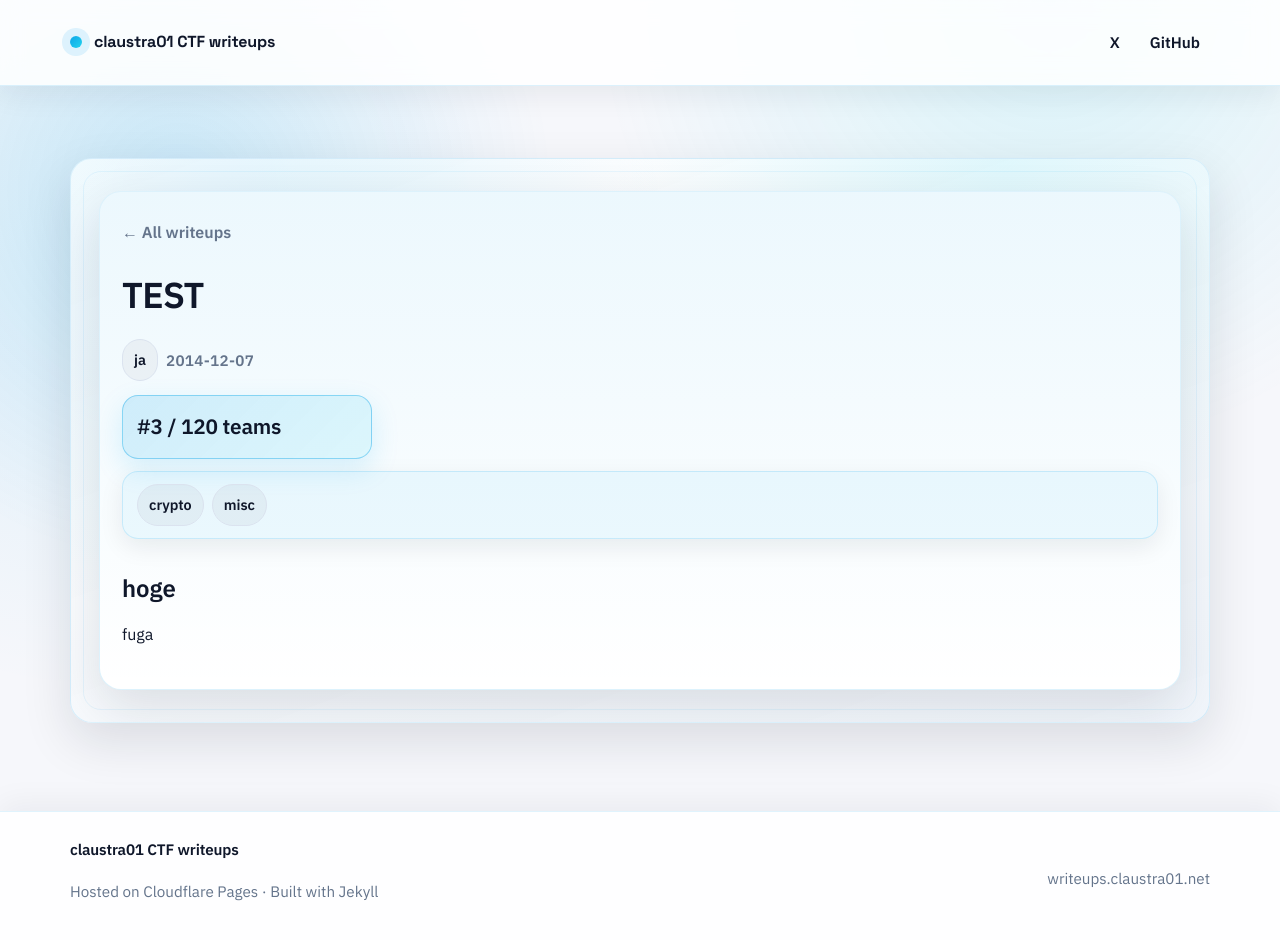
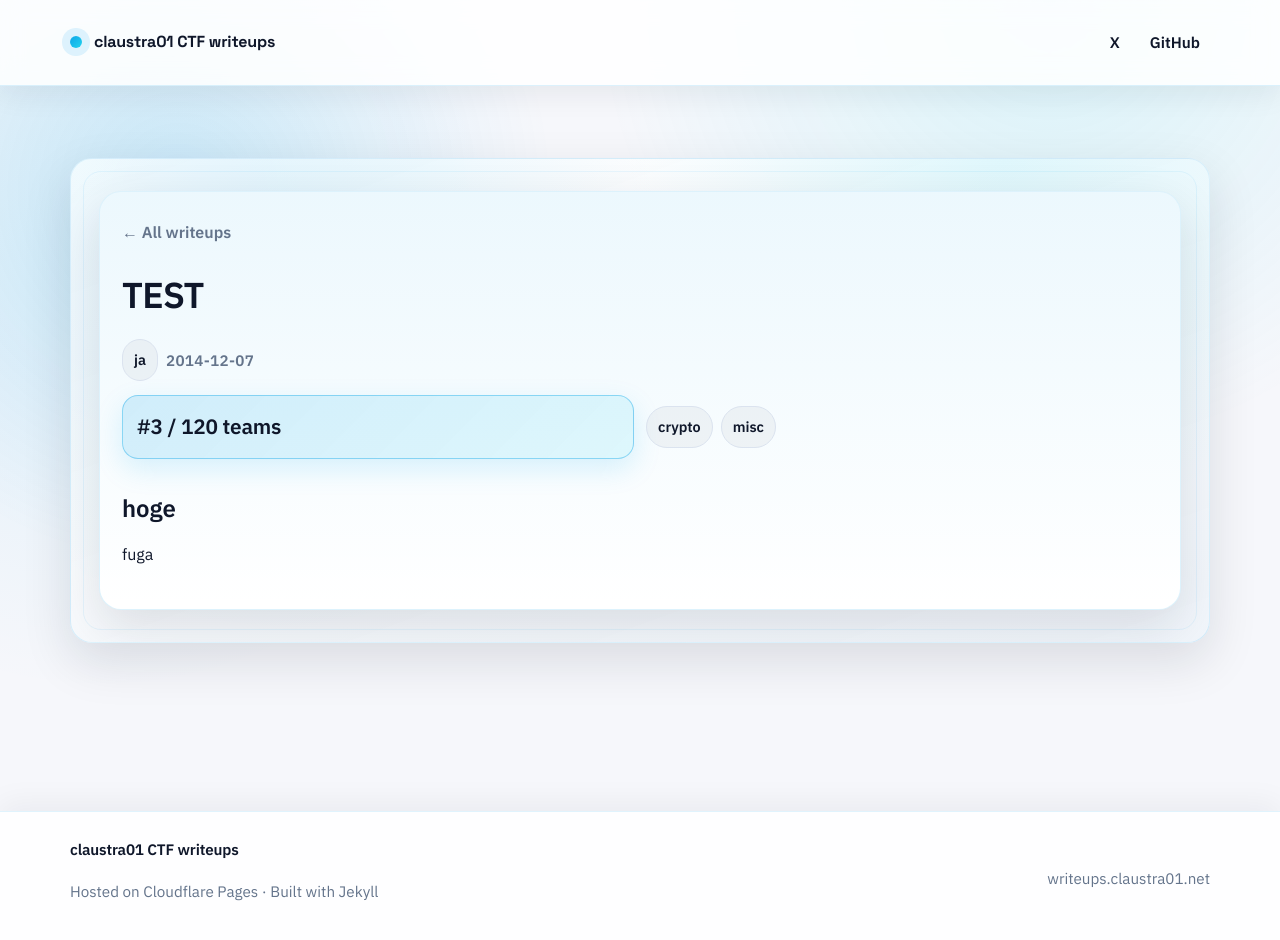
Before and after one commit to claustra01/my-ctf-writeups, a Jekyll site: the page built from _writeups/test.md, in a window 1280 px wide and 953 px high. Shown: the top 940 px of the window. Built offline with Jekyll 4.4.1, drawn with Linux system fonts in a browser that asks for light colours.

Commit message:
chore: tag block

```diff
--- a/_layouts/writeup.html
+++ b/_layouts/writeup.html
@@ -52,12 +52,10 @@
             </div>
             {% endif %}
             {% if page.tags %}
-            <div class="stat-block wide">
-              <div class="meta-chips">
-                {% for tag in page.tags %}
-                <span class="pill ghost">{{ tag }}</span>
-                {% endfor %}
-              </div>
+            <div class="meta-chips">
+              {% for tag in page.tags %}
+              <span class="pill ghost">{{ tag }}</span>
+              {% endfor %}
             </div>
             {% endif %}
           </div>
```
